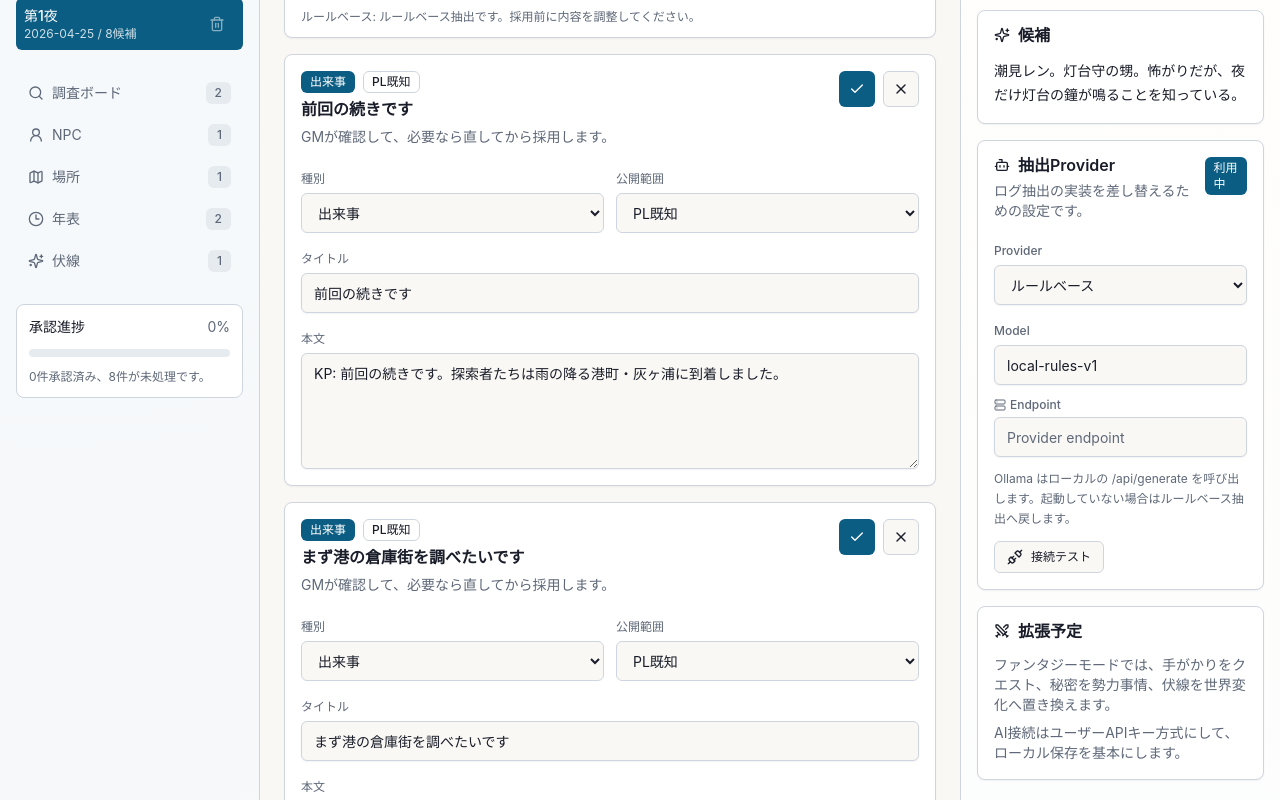
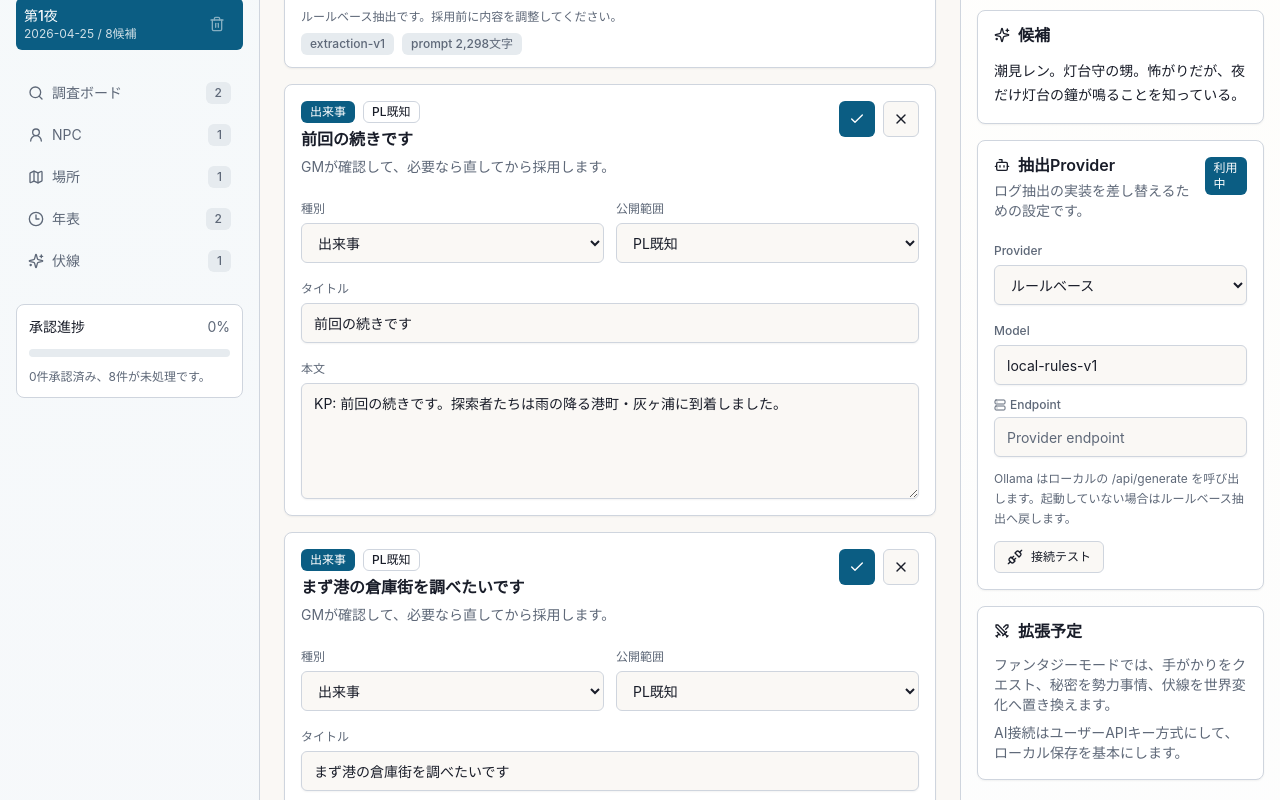
Before and after one commit to Kota-Ohno/trpg-gm-copilot, a React (Vite) app: page / in a window 1280 px wide. Both pictures are taken after a click on the button "抽出プレビュー". Shown: the part 262-1062 px from the top of the page. Built offline with nearby package versions, Linux system fonts and the light colour scheme.

Commit message:
Improve extraction run diagnostics

```diff
--- a/src/App.tsx
+++ b/src/App.tsx
@@ -681,25 +681,51 @@ export function App() {
                   <>
                     {extractionRun && (
                       <Card>
-                        <CardContent className="flex flex-wrap items-center justify-between gap-3 py-3">
+                        <CardContent className="space-y-3 py-3">
+                          <div className="flex flex-wrap items-center justify-between gap-3">
                             <div className="flex flex-wrap items-center gap-2">
+                              <Badge variant={extractionRun.fallbackUsed ? "secondary" : "default"}>
+                                {extractionRun.fallbackUsed ? "フォールバック" : "Provider実行"}
+                              </Badge>
                               <Badge variant={extractionRun.sourceType === "fallback" ? "secondary" : "outline"}>
                                 {extractionSourceLabels[extractionRun.sourceType]}
                               </Badge>
                               <span className="text-sm text-muted-foreground">
                                 {extractionRun.itemCount}件の抽出候補を確認中
                               </span>
-                            {extractionRun.promptVersion && (
-                              <Badge variant="muted">{extractionRun.promptVersion}</Badge>
+                            </div>
+                            <span className="text-xs text-muted-foreground">
+                              {extractionRun.providerLabel} → {extractionRun.executedProviderLabel}
+                            </span>
+                          </div>
+
+                          <div className="grid gap-2 text-xs text-muted-foreground">
+                            <p>{extractionRun.note}</p>
+                            <div className="flex flex-wrap gap-2">
+                              <Badge variant="muted">{extractionRun.promptVersion ?? "extraction-v1"}</Badge>
+                              <Badge variant="muted">
+                                prompt {extractionRun.promptLength.toLocaleString()}文字
+                              </Badge>
+                              {extractionRun.validationErrors && extractionRun.validationErrors.length > 0 && (
+                                <Badge variant="secondary">
+                                  検証エラー {extractionRun.validationErrors.length}件
+                                </Badge>
                               )}
                             </div>
-                          <span className="text-xs text-muted-foreground">
-                            {extractionRun.providerLabel}: {extractionRun.note}
-                          </span>
+                          </div>
+
+                          {extractionRun.failureReason && (
+                            <p className="text-xs text-destructive">失敗理由: {extractionRun.failureReason}</p>
+                          )}
                           {extractionRun.validationErrors && extractionRun.validationErrors.length > 0 && (
-                            <p className="basis-full text-xs text-destructive">
-                              検証メモ: {extractionRun.validationErrors.slice(0, 2).join(" / ")}
-                            </p>
+                            <details className="text-xs text-destructive">
+                              <summary className="cursor-pointer">検証メモを表示</summary>
+                              <ul className="mt-2 grid gap-1">
+                                {extractionRun.validationErrors.map((error) => (
+                                  <li key={error}>{error}</li>
+                                ))}
+                              </ul>
+                            </details>
                           )}
                         </CardContent>
                       </Card>
--- a/src/lib/campaign.ts
+++ b/src/lib/campaign.ts
@@ -84,6 +84,12 @@ export function normalizeCampaignState(rawState: unknown): CampaignState {
             ...session.extractionRun,
             providerId: session.extractionRun.providerId ?? "rule-based",
             providerLabel: session.extractionRun.providerLabel ?? "ルールベース",
+            executedProviderId: session.extractionRun.executedProviderId ?? session.extractionRun.providerId ?? "rule-based",
+            executedProviderLabel:
+              session.extractionRun.executedProviderLabel ?? session.extractionRun.providerLabel ?? "ルールベース",
+            fallbackUsed:
+              session.extractionRun.fallbackUsed ?? session.extractionRun.sourceType === "fallback",
+            promptLength: session.extractionRun.promptLength ?? 0,
           }
         : null,
     })),
--- a/src/lib/extraction-providers.ts
+++ b/src/lib/extraction-providers.ts
@@ -117,6 +117,7 @@ function buildRuleBasedFallback(
   context: ProviderContext,
   note: string,
   validationErrors: string[] = [],
+  failureReason?: string,
 ): ExtractionResult {
   const generatedItems = runRuleBasedExtraction(context.extractionLines);
   const items = generatedItems.length > 0 ? generatedItems : mockExtraction;
@@ -127,9 +128,14 @@ function buildRuleBasedFallback(
       sourceType: generatedItems.length > 0 ? request.source : "fallback",
       providerId: request.settings.providerId,
       providerLabel: context.providerLabel,
+      executedProviderId: "rule-based",
+      executedProviderLabel: "ルールベース",
+      fallbackUsed: request.settings.providerId !== "rule-based",
+      failureReason,
       itemCount: items.length,
       note,
-      promptVersion: `extraction-v1:${context.prompt.length}`,
+      promptLength: context.prompt.length,
+      promptVersion: "extraction-v1",
       validationErrors,
     },
   };
@@ -148,11 +154,15 @@ export function buildLlmExtractionResult(
       sourceType: request.source,
       providerId: provider.id,
       providerLabel: provider.label,
+      executedProviderId: provider.id,
+      executedProviderLabel: provider.label,
+      fallbackUsed: false,
       itemCount: normalizedResponse.items.length,
       note:
         normalizedResponse.errors.length > 0
           ? "LLMレスポンスを読み取りましたが、一部の候補を検証で除外しました。"
           : "LLMレスポンスをJSONスキーマに沿って正規化しました。",
+      promptLength: 0,
       promptVersion: "extraction-v1",
       validationErrors: normalizedResponse.errors,
     },
@@ -166,6 +176,8 @@ async function runOpenAiExtraction(request: ExtractionRequest, context: Provider
       request,
       context,
       "OpenAI API key が未入力のため、ルールベース抽出にフォールバックしました。",
+      [],
+      "OpenAI API key が未入力です。",
     );
   }
 
@@ -196,6 +208,7 @@ async function runOpenAiExtraction(request: ExtractionRequest, context: Provider
         context,
         `OpenAI API エラーのため、ルールベース抽出にフォールバックしました。`,
         [responseBody.error?.message ?? `HTTP ${response.status}`],
+        responseBody.error?.message ?? `HTTP ${response.status}`,
       );
     }
 
@@ -207,6 +220,7 @@ async function runOpenAiExtraction(request: ExtractionRequest, context: Provider
         context,
         "OpenAI レスポンスから抽出候補を作れなかったため、ルールベース抽出にフォールバックしました。",
         result.run.validationErrors,
+        result.run.validationErrors?.[0] ?? "OpenAI レスポンスから抽出候補を作れませんでした。",
       );
     }
 
@@ -215,7 +229,8 @@ async function runOpenAiExtraction(request: ExtractionRequest, context: Provider
       run: {
         ...result.run,
         note: "OpenAI レスポンスをJSONスキーマに沿って正規化しました。",
-        promptVersion: `extraction-v1:${context.prompt.length}`,
+        promptLength: context.prompt.length,
+        promptVersion: "extraction-v1",
       },
     };
   } catch (error) {
@@ -226,6 +241,7 @@ async function runOpenAiExtraction(request: ExtractionRequest, context: Provider
       context,
       "OpenAI API 呼び出しに失敗したため、ルールベース抽出にフォールバックしました。",
       [message],
+      message,
     );
   }
 }
@@ -253,6 +269,7 @@ async function runOllamaExtraction(request: ExtractionRequest, context: Provider
         context,
         "Ollama API エラーのため、ルールベース抽出にフォールバックしました。",
         [responseBody.error ?? `HTTP ${response.status}`],
+        responseBody.error ?? `HTTP ${response.status}`,
       );
     }
 
@@ -264,6 +281,7 @@ async function runOllamaExtraction(request: ExtractionRequest, context: Provider
         context,
         "Ollama レスポンスから抽出候補を作れなかったため、ルールベース抽出にフォールバックしました。",
         result.run.validationErrors,
+        result.run.validationErrors?.[0] ?? "Ollama レスポンスから抽出候補を作れませんでした。",
       );
     }
 
@@ -272,7 +290,8 @@ async function runOllamaExtraction(request: ExtractionRequest, context: Provider
       run: {
         ...result.run,
         note: "Ollama レスポンスをJSONスキーマに沿って正規化しました。",
-        promptVersion: `extraction-v1:${context.prompt.length}`,
+        promptLength: context.prompt.length,
+        promptVersion: "extraction-v1",
       },
     };
   } catch (error) {
@@ -283,6 +302,7 @@ async function runOllamaExtraction(request: ExtractionRequest, context: Provider
       context,
       "Ollama API 呼び出しに失敗したため、ルールベース抽出にフォールバックしました。",
       [message],
+      message,
     );
   }
 }
--- a/src/types.ts
+++ b/src/types.ts
@@ -68,8 +68,13 @@ export type ExtractionRun = {
   sourceType: ExtractionSourceType;
   providerId: ExtractionProviderId;
   providerLabel: string;
+  executedProviderId: ExtractionProviderId;
+  executedProviderLabel: string;
+  fallbackUsed: boolean;
+  failureReason?: string;
   itemCount: number;
   note?: string;
+  promptLength: number;
   promptVersion?: string;
   validationErrors?: string[];
 };
```
Lines whose indentation alone changed are shown as unchanged.
